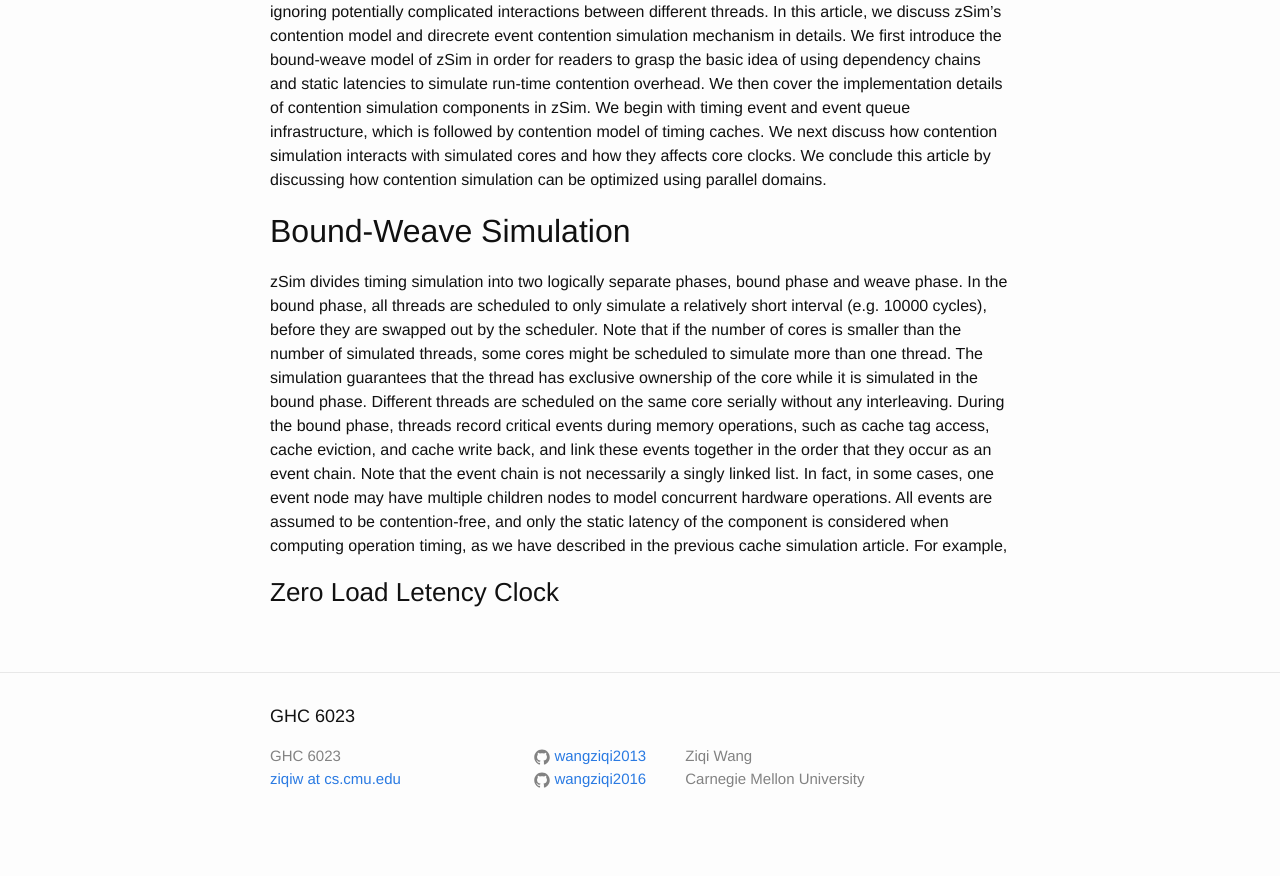
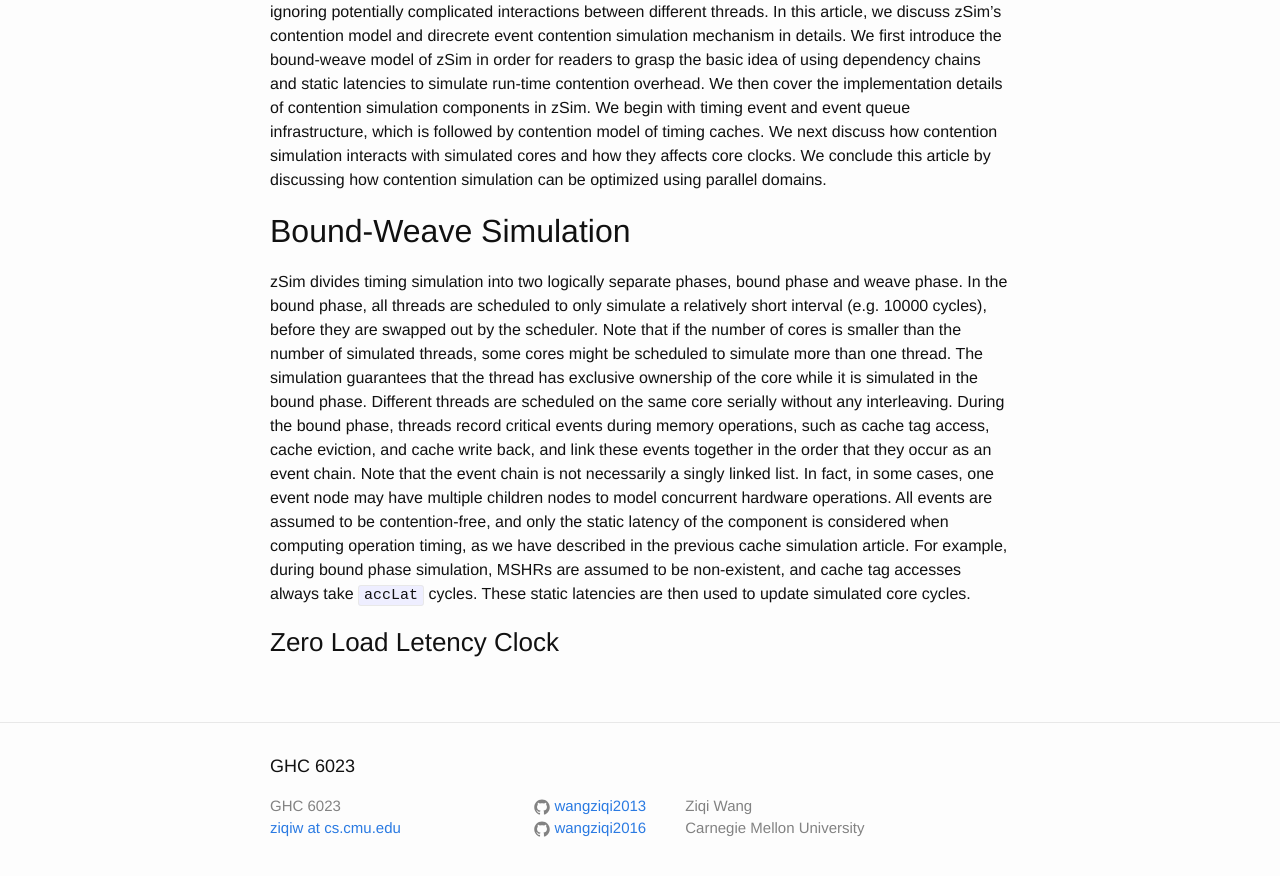
Before and after one commit to wangziqi2013/wangziqi2013.github.io, a Jekyll site: the page built from _posts/2019-01-22-understand-zsim-contention-sim.markdown, in a window 1280 px wide and 900 px high, scrolled down 632 px. Shown: the top 876 px of the window. Built offline with Jekyll 4.4.1, drawn with Linux system fonts in a browser that asks for light colours; before the commit the page ends 1482 px from its top, so only the background shows below that.

Commit message:
Finish bound phase

```diff
--- a/_posts/2019-01-22-understand-zsim-contention-sim.markdown
+++ b/_posts/2019-01-22-understand-zsim-contention-sim.markdown
@@ -39,6 +39,9 @@ cache eviction, and cache write back, and link these events together in the orde
 that the event chain is not necessarily a singly linked list. In fact, in some cases, one event node may have multiple
 children nodes to model concurrent hardware operations. All events are assumed to be contention-free, and only the
 static latency of the component is considered when computing operation timing, as we have described in the previous cache
-simulation article. For example,
+simulation article. For example, during bound phase simulation, MSHRs are assumed to be non-existent, and cache tag accesses
+always take `accLat` cycles. These static latencies are then used to update simulated core cycles.
+
+
 
 ### Zero Load Letency Clock
```
